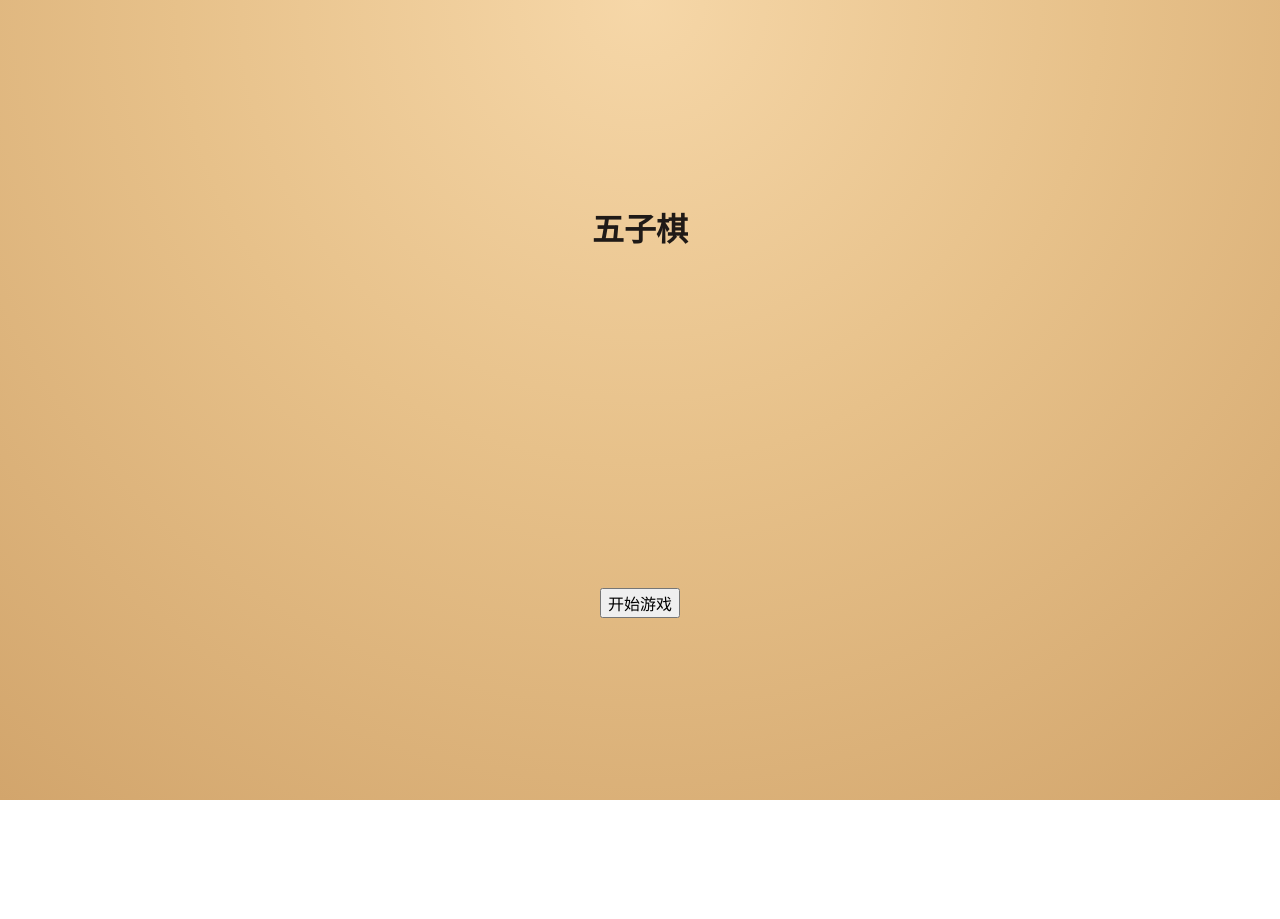
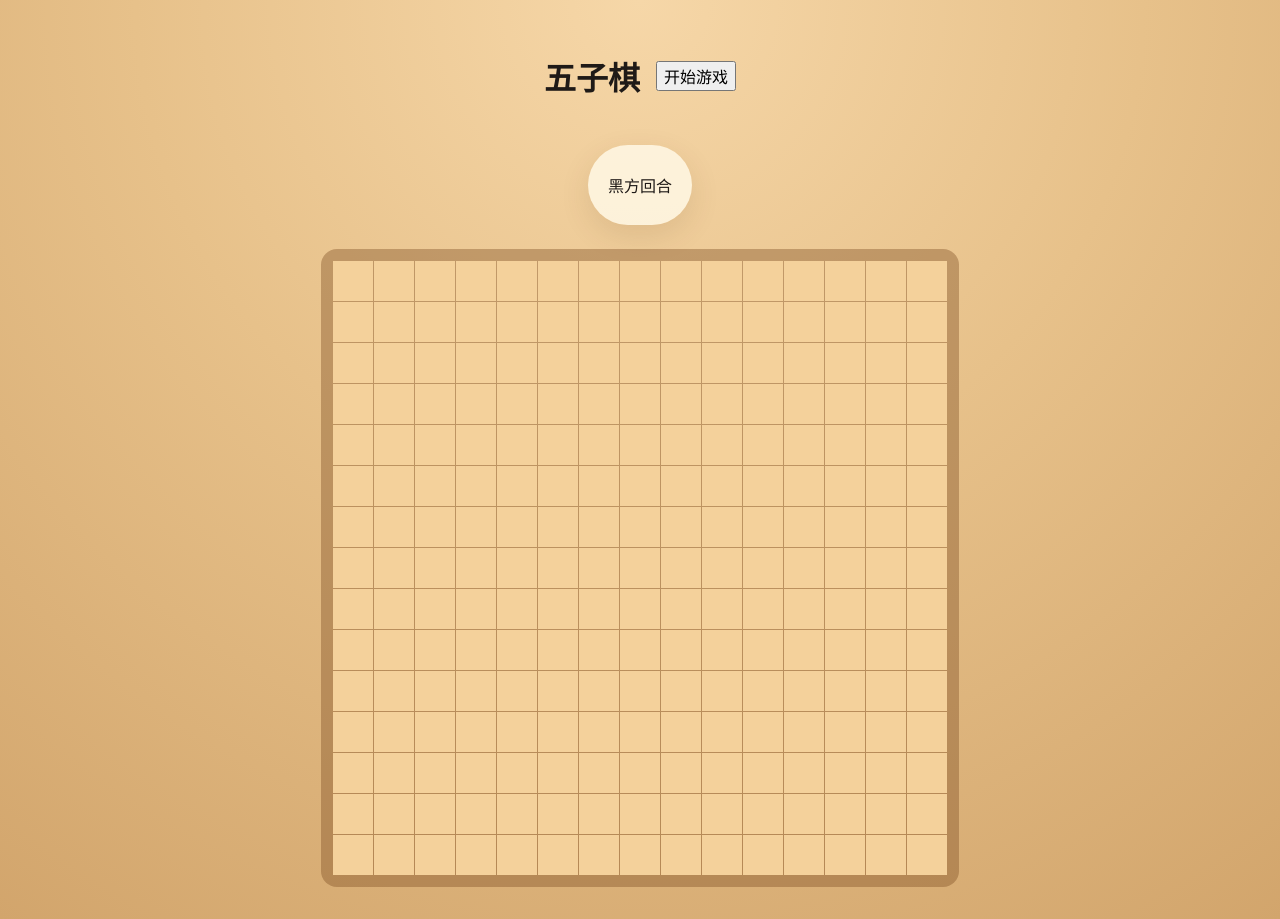
Before and after one commit to xiwei9871/five, a Vue app: page / in a window 1280 px wide. Before the commit the page ends 800 px from the top, so only its background shows below. Built offline with nearby package versions, Linux system fonts and the light colour scheme.

Commit message:
feat: add interactive gobang board ui

```diff
--- a/src/App.vue
+++ b/src/App.vue
@@ -1,6 +1,43 @@
+<script setup lang="ts">
+import { useGameStore } from './stores/game';
+import BoardGrid from './components/BoardGrid.vue';
+import StatusPanel from './components/StatusPanel.vue';
+
+const gameStore = useGameStore();
+
+function handlePlacePiece(x: number, y: number) {
+  gameStore.playMove(x, y);
+}
+
+function handleRestart() {
+  gameStore.startGame(gameStore.gameMode);
+}
+</script>
+
 <template>
   <main class="app-shell">
-    <h1>五子棋</h1>
-    <button type="button">开始游戏</button>
+    <header class="app-header">
+      <h1>五子棋</h1>
+      <button
+        type="button"
+        @click="handleRestart"
+      >
+        开始游戏
+      </button>
+    </header>
+
+    <StatusPanel
+      :current-player="gameStore.currentPlayer"
+      :winner="gameStore.winner"
+      :game-status="gameStore.gameStatus"
+    />
+
+    <BoardGrid
+      :board="gameStore.board"
+      :disabled="gameStore.gameStatus === 'finished'"
+      :last-move="gameStore.lastMove"
+      :winning-line="gameStore.winningLine"
+      @place-piece="handlePlacePiece"
+    />
   </main>
 </template>
--- /dev/null
+++ b/src/components/BoardGrid.vue
@@ -0,0 +1,46 @@
+<script setup lang="ts">
+import type { Board, Point } from '../types/game';
+
+const props = defineProps<{
+  board: Board;
+  disabled: boolean;
+  lastMove: Point | null;
+  winningLine: Point[];
+}>();
+
+const emit = defineEmits<{
+  'place-piece': [x: number, y: number];
+}>();
+
+function isWinningCell(x: number, y: number) {
+  return props.winningLine.some((point) => point.x === x && point.y === y);
+}
+
+function handleClick(x: number, y: number) {
+  if (props.disabled || props.board[y][x] !== null) {
+    return;
+  }
+
+  emit('place-piece', x, y);
+}
+</script>
+
+<template>
+  <div class="board-grid">
+    <button
+      v-for="(cell, index) in board.flat()"
+      :key="index"
+      :data-cell="`${index % 15}-${Math.floor(index / 15)}`"
+      class="board-cell"
+      :class="{
+        'board-cell-last': lastMove?.x === index % 15 && lastMove?.y === Math.floor(index / 15),
+        'board-cell-win': isWinningCell(index % 15, Math.floor(index / 15)),
+      }"
+      type="button"
+      @click="handleClick(index % 15, Math.floor(index / 15))"
+    >
+      <span v-if="cell === 'black'">●</span>
+      <span v-else-if="cell === 'white'">○</span>
+    </button>
+  </div>
+</template>
--- /dev/null
+++ b/src/components/StatusPanel.vue
@@ -0,0 +1,31 @@
+<script setup lang="ts">
+import type { Player } from '../types/game';
+
+const props = defineProps<{
+  currentPlayer: Player;
+  winner: Player | 'draw' | null;
+  gameStatus: 'ready' | 'playing' | 'finished';
+}>();
+
+function getStatusText() {
+  if (props.gameStatus === 'finished') {
+    if (props.winner === 'black') {
+      return '黑方获胜';
+    }
+
+    if (props.winner === 'white') {
+      return '白方获胜';
+    }
+
+    return '平局';
+  }
+
+  return props.currentPlayer === 'black' ? '黑方回合' : '白方回合';
+}
+</script>
+
+<template>
+  <section class="status-panel">
+    <p>{{ getStatusText() }}</p>
+  </section>
+</template>
--- a/src/style.css
+++ b/src/style.css
@@ -21,8 +21,49 @@ button {
 
 .app-shell {
   min-height: 100vh;
-  display: grid;
-  place-items: center;
-  gap: 1rem;
+  display: flex;
+  flex-direction: column;
+  align-items: center;
+  justify-content: center;
+  gap: 1.5rem;
   padding: 2rem;
 }
+
+.app-header {
+  display: flex;
+  align-items: center;
+  gap: 1rem;
+}
+
+.status-panel {
+  padding: 0.75rem 1.25rem;
+  border-radius: 999px;
+  background: rgba(255, 248, 230, 0.85);
+  box-shadow: 0 10px 30px rgba(91, 54, 21, 0.12);
+}
+
+.board-grid {
+  display: grid;
+  grid-template-columns: repeat(15, minmax(1.75rem, 2.5rem));
+  gap: 1px;
+  padding: 0.75rem;
+  background: rgba(125, 78, 36, 0.4);
+  border-radius: 1rem;
+}
+
+.board-cell {
+  width: min(2.5rem, 5.5vw);
+  height: min(2.5rem, 5.5vw);
+  border: 0;
+  background: #f4d19b;
+  color: #24130a;
+  font-size: 1.1rem;
+}
+
+.board-cell-last {
+  background: #f0b85f;
+}
+
+.board-cell-win {
+  background: #ffdf7b;
+}
```
Also changed, not shown: 2 other files (tests, documents, lock files or other folders).
